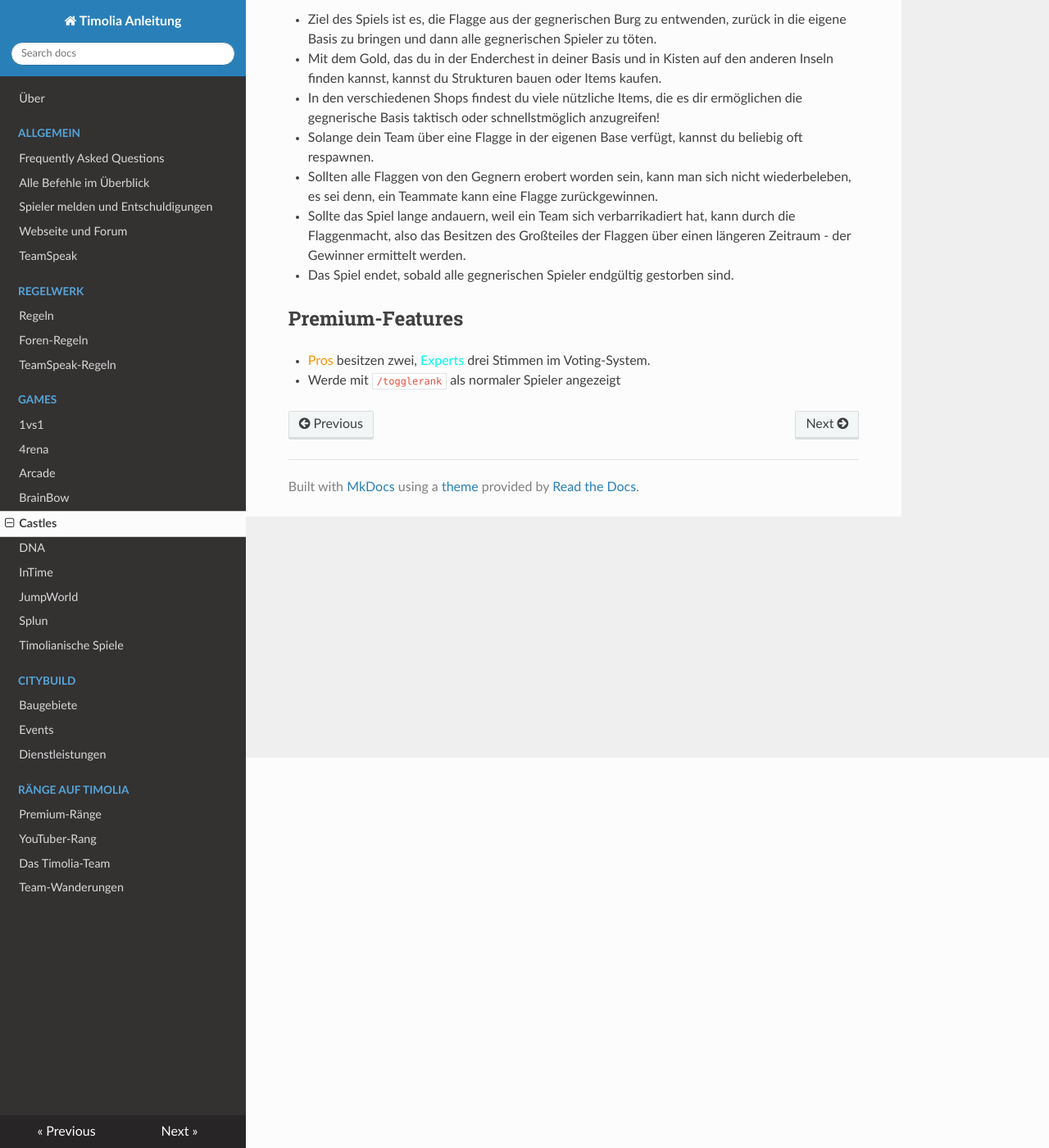
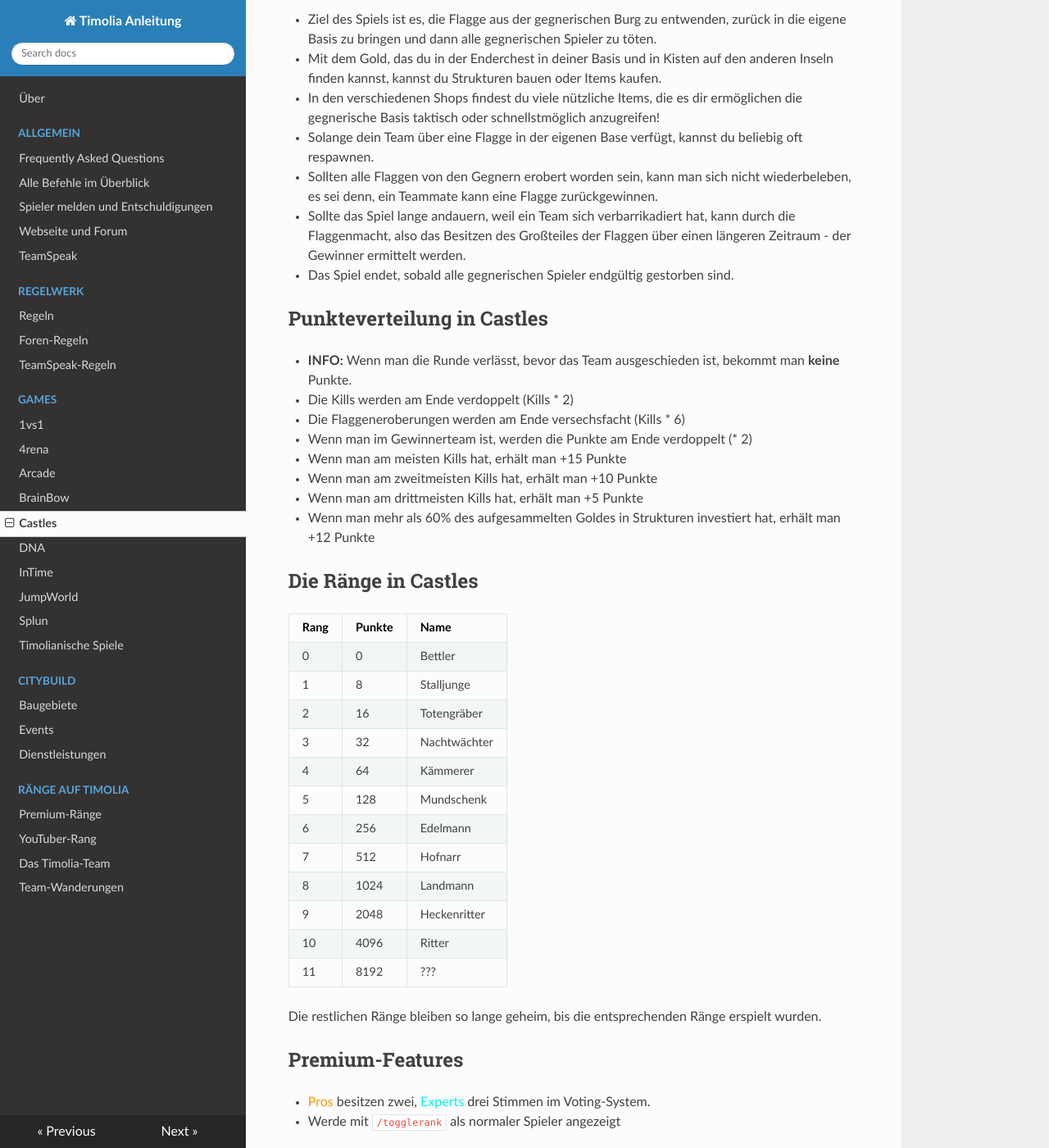
Before and after one commit to TimoliaDE/HowTo, an MkDocs documentation site: the page built from docs/games/castles.md, in a window 1280 px wide and 1400 px high, scrolled down 476 px. Shown: the whole window at 82% size. Built offline with MkDocs 1.6.1, drawn with Linux system fonts in a browser that asks for light colours; nearby versions of some CDN libraries; old or Windows-style settings are respelled for this version of MkDocs.

Commit message:
extended Castles

```diff
--- a/docs/games/castles.md
+++ b/docs/games/castles.md
@@ -13,6 +13,35 @@ in seiner eigenen Burg.
 - Sollte das Spiel lange andauern, weil ein Team sich verbarrikadiert hat, kann durch die Flaggenmacht, also das Besitzen des Großteiles der Flaggen über einen längeren Zeitraum - der Gewinner ermittelt werden.
 - Das Spiel endet, sobald alle gegnerischen Spieler endgültig gestorben sind.
 
+## Punkteverteilung in Castles
+- <strong>INFO:</strong> Wenn man die Runde verlässt, bevor das Team ausgeschieden ist, bekommt man <strong>keine</strong> Punkte.
+- Die Kills werden am Ende verdoppelt (Kills * 2)
+- Die Flaggeneroberungen werden am Ende versechsfacht (Kills * 6)
+- Wenn man im Gewinnerteam ist, werden die Punkte am Ende verdoppelt (* 2)
+- Wenn man am meisten Kills hat, erhält man +15 Punkte
+- Wenn man am zweitmeisten Kills hat, erhält man +10 Punkte
+- Wenn man am drittmeisten Kills hat, erhält man +5 Punkte
+- Wenn man mehr als 60% des aufgesammelten Goldes in Strukturen investiert hat, erhält man +12 Punkte
+
+## Die Ränge in Castles
+
+| Rang | Punkte | Name |
+| ------ | ------ | ------ |
+| 0 | 0 | Bettler |
+| 1 | 8 | Stalljunge |
+| 2 | 16 | Totengräber |
+| 3 | 32 | Nachtwächter |
+| 4 | 64 | Kämmerer |
+| 5 | 128 | Mundschenk |
+| 6 | 256 | Edelmann |
+| 7 | 512 | Hofnarr |
+| 8 | 1024 | Landmann |
+| 9 | 2048 | Heckenritter |
+| 10 | 4096 | Ritter |
+| 11 | 8192 | ??? |
+
+Die restlichen Ränge bleiben so lange geheim, bis die entsprechenden Ränge erspielt wurden.
+
 ## Premium-Features
 - <span style="color:#F99500">Pros</span> besitzen zwei, <span style="color:#00F9EC">Experts</span> drei Stimmen im Voting-System.
 - Werde mit `/togglerank` als normaler Spieler angezeigt
```
